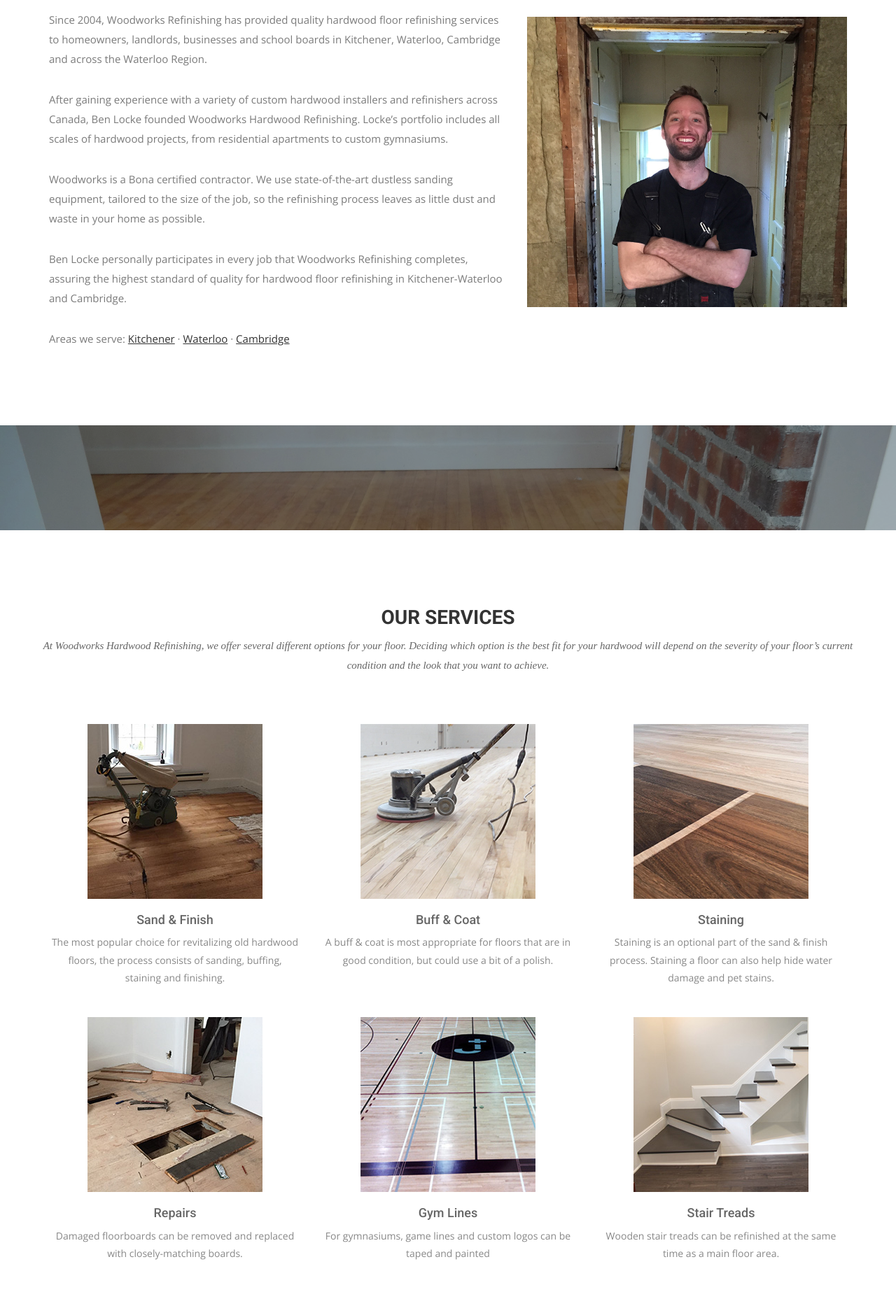
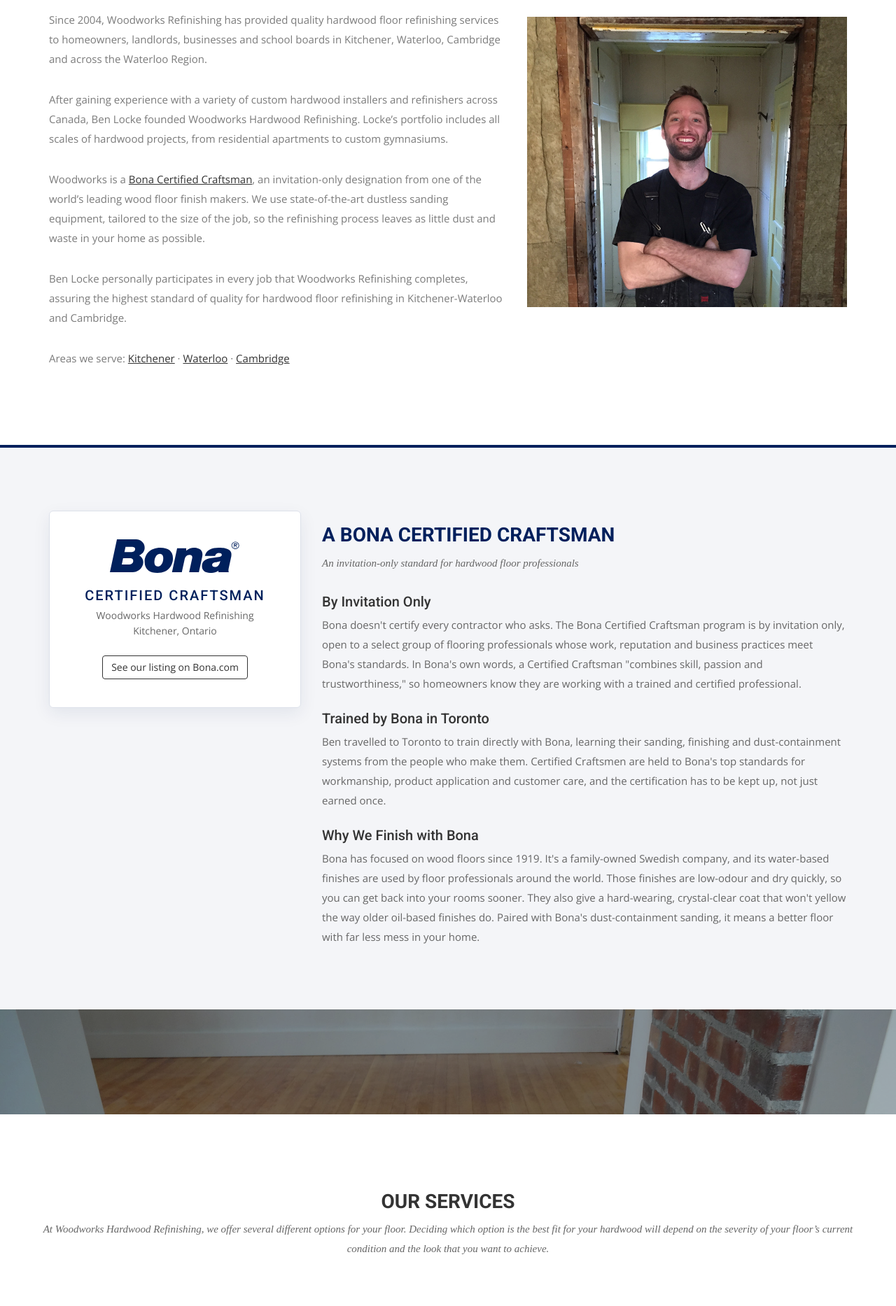
Before and after one commit to elidlocke/woodworks-site, a Jekyll site: the page built from index.html, in a window 1280 px wide. Shown: the part 971-2838 px from the top of the page at 70% size. Built offline with Jekyll 4.4.1, drawn with Linux system fonts in a browser that asks for light colours; nearby versions of some CDN libraries; some web fonts are replaced.

Commit message:
Add Bona Certified Craftsman section to homepage
Adds an invitation-only certification section with the Bona logo, a link to
the Bona contractor listing, Toronto training, and why we use Bona products.
Links to it from About Us and adds the credential to the business schema.

```diff
--- a/_includes/about-intro.html
+++ b/_includes/about-intro.html
@@ -11,7 +11,7 @@
 
           <p>After gaining experience with a variety of custom hardwood installers and refinishers across Canada, Ben Locke founded Woodworks Hardwood Refinishing. Locke’s portfolio includes all scales of hardwood projects, from residential apartments to custom gymnasiums.</p>
 
-          <p>Woodworks is a Bona certified contractor. We use state-of-the-art dustless sanding equipment, tailored to the size of the job, so the refinishing process leaves as little dust and waste in your home as possible.</p>
+          <p>Woodworks is a <a href="#bona-certified">Bona Certified Craftsman</a>, an invitation-only designation from one of the world’s leading wood floor finish makers. We use state-of-the-art dustless sanding equipment, tailored to the size of the job, so the refinishing process leaves as little dust and waste in your home as possible.</p>
 
           <p>Ben Locke personally participates in every job that Woodworks Refinishing completes, assuring the highest standard of quality for hardwood floor refinishing in Kitchener-Waterloo and Cambridge.</p>
 
--- /dev/null
+++ b/_includes/bona-certified.html
@@ -0,0 +1,36 @@
+<!-- Bona Certified Craftsman Start -->
+<section id="bona-certified">
+  <div class="container">
+    <div class="row">
+      <div class="col-md-4 col-sm-12 bona-badge-col">
+        <div class="bona-badge">
+          <img class="bona-logo" src="/img/bona-logo.svg" alt="Bona logo" width="186" height="48">
+          <p class="bona-badge-title">Certified Craftsman</p>
+          <p class="bona-badge-sub">Woodworks Hardwood Refinishing<br>Kitchener, Ontario</p>
+          <a class="btn btn-inverse bona-verify" href="https://www.bona.com/en-ca/homeowner/find-a-contractor/contractor-details?storeid=111630" target="_blank" rel="noopener">See our listing on Bona.com</a>
+        </div>
+      </div>
+      <div class="col-md-8 col-sm-12">
+        <div class="section-title">
+          <h2>A Bona Certified Craftsman</h2>
+          <p>An invitation-only standard for hardwood floor professionals</p>
+        </div>
+
+        <div class="bona-point">
+          <h3>By Invitation Only</h3>
+          <p>Bona doesn't certify every contractor who asks. The Bona Certified Craftsman program is by invitation only, open to a select group of flooring professionals whose work, reputation and business practices meet Bona's standards. In Bona's own words, a Certified Craftsman "combines skill, passion and trustworthiness," so homeowners know they are working with a trained and certified professional.</p>
+        </div>
+
+        <div class="bona-point">
+          <h3>Trained by Bona in Toronto</h3>
+          <p>Ben travelled to Toronto to train directly with Bona, learning their sanding, finishing and dust-containment systems from the people who make them. Certified Craftsmen are held to Bona's top standards for workmanship, product application and customer care, and the certification has to be kept up, not just earned once.</p>
+        </div>
+
+        <div class="bona-point">
+          <h3>Why We Finish with Bona</h3>
+          <p>Bona has focused on wood floors since 1919. It's a family-owned Swedish company, and its water-based finishes are used by floor professionals around the world. Those finishes are low-odour and dry quickly, so you can get back into your rooms sooner. They also give a hard-wearing, crystal-clear coat that won't yellow the way older oil-based finishes do. Paired with Bona's dust-containment sanding, it means a better floor with far less mess in your home.</p>
+        </div>
+      </div>
+    </div>
+  </div>
+</section>
--- a/_includes/schema-business.html
+++ b/_includes/schema-business.html
@@ -17,6 +17,7 @@
     { "@type": "City", "name": "Cambridge", "containedInPlace": { "@type": "AdministrativeArea", "name": "Ontario, Canada" } }
   ],
   "knowsAbout": ["Hardwood floor refinishing", "Hardwood floor sanding", "Floor staining", "Buff and coat", "Hardwood floor repair", "Stair tread refinishing", "Gymnasium floor refinishing"],
-  "sameAs": ["{{ site.google_business_profile }}"]
+  "hasCredential": { "@type": "EducationalOccupationalCredential", "name": "Bona Certified Craftsman", "credentialCategory": "certification", "recognizedBy": { "@type": "Organization", "name": "Bona", "url": "https://www.bona.com/en-ca/" }, "url": "https://www.bona.com/en-ca/homeowner/find-a-contractor/contractor-details?storeid=111630" },
+  "sameAs": ["{{ site.google_business_profile }}", "https://www.bona.com/en-ca/homeowner/find-a-contractor/contractor-details?storeid=111630"]
 }
 </script>
--- a/css/style.css
+++ b/css/style.css
@@ -945,7 +945,8 @@ footer .footer-menu ul li a:hover {
   line-height: 1.7;
 }
 #landing .city-links a,
-#intro .city-links a {
+#intro .city-links a,
+#intro .block p a[href="#bona-certified"] {
   color: #333;
   text-decoration: underline !important;
 }
@@ -1037,3 +1038,66 @@ header .navbar-default .navbar-nav .dropdown-menu li a {
   padding-bottom: 18px;
   margin: 0;
 }
+/*--
+	Bona Certified Craftsman
+--*/
+#bona-certified {
+  padding: 90px 0;
+  background: #f4f5f8;
+  border-top: 4px solid #00205C;
+}
+#bona-certified .section-title {
+  margin-bottom: 30px;
+}
+#bona-certified .section-title h2 {
+  color: #00205C;
+}
+#bona-certified .bona-badge {
+  background: #fff;
+  border: 1px solid #dde1ea;
+  border-radius: 6px;
+  padding: 40px 30px;
+  text-align: center;
+  box-shadow: 0 8px 24px rgba(0, 32, 92, 0.08);
+}
+#bona-certified .bona-logo {
+  width: 186px;
+  max-width: 100%;
+  height: auto;
+}
+#bona-certified .bona-badge-title {
+  margin: 18px 0 4px;
+  font-family: 'Roboto', sans-serif;
+  font-size: 20px;
+  font-weight: 500;
+  letter-spacing: 2px;
+  text-transform: uppercase;
+  color: #00205C;
+}
+#bona-certified .bona-badge-sub {
+  color: #666;
+  font-size: 14px;
+  line-height: 22px;
+  margin-bottom: 24px;
+}
+#bona-certified .bona-verify {
+  white-space: normal;
+}
+#bona-certified .bona-point h3 {
+  font-size: 20px;
+  font-weight: 500;
+  color: #333;
+  margin: 25px 0 8px;
+}
+#bona-certified .bona-point p {
+  color: #666;
+  margin: 0;
+}
+@media only screen and (max-width: 991px) {
+  #bona-certified {
+    padding: 60px 0;
+  }
+  #bona-certified .bona-badge-col {
+    margin-bottom: 40px;
+  }
+}
--- a/index.html
+++ b/index.html
@@ -5,6 +5,7 @@ title: Hardwood Floor Refinishing in Kitchener, Waterloo & Cambridge
 
 {% include home-slider.html %}
 {% include about-intro.html %}
+{% include bona-certified.html %}
 {% include testimonial.html %}
 {% include services.html %}
 {% include call-to-action.html %}
```
Also changed, not shown: img/bona-logo.svg (added).
